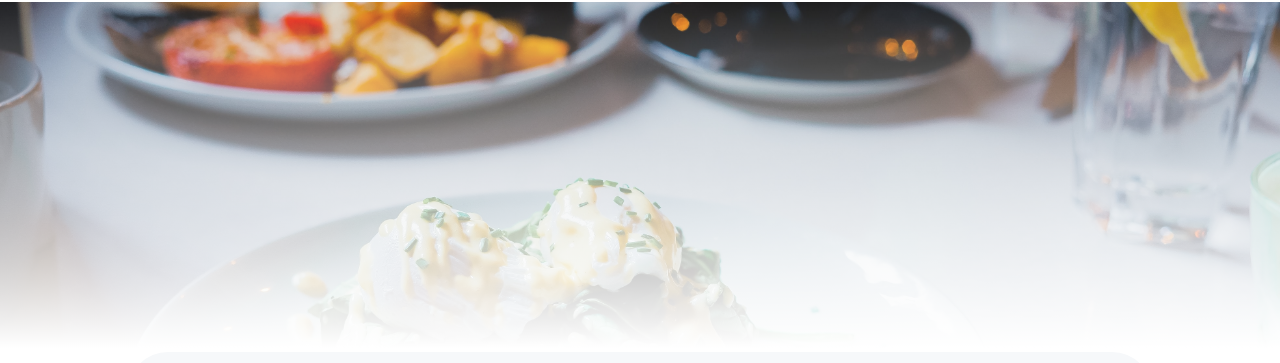
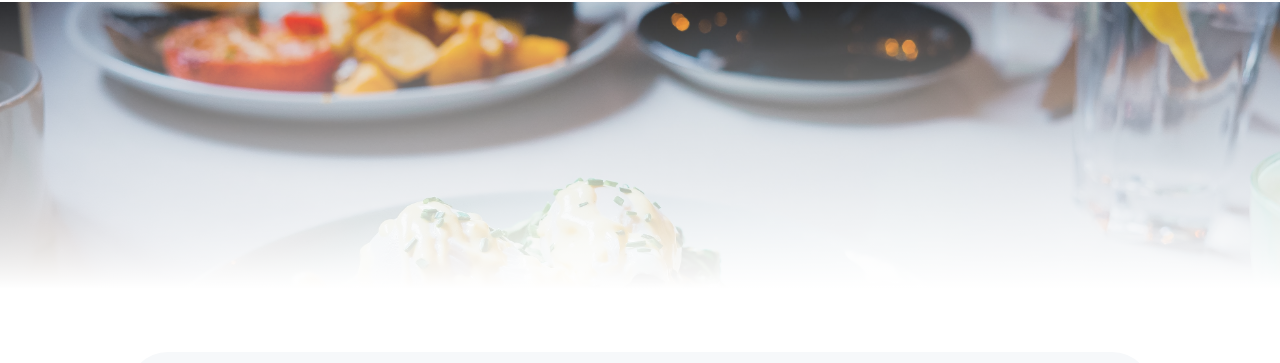
Before and after one commit to antoineThomasCode/AntoineTHOMAS_3_20032021, a website: page pages/a_la_francaise.html in a window 1280 px wide. Shown: the part 61-424 px from the top of the page. Drawn offline with Linux system fonts and the light colour scheme; a web font is replaced by a local one.

Commit message:
white shodow on picture menu

```diff
--- a/assets/CSS/menus.css
+++ b/assets/CSS/menus.css
@@ -225,8 +225,8 @@ footer {
       display: flex;
       width: 100%;
       position: absolute;
-      bottom: 375px;
-      background: linear-gradient(to bottom, rgba(255, 255, 255, 0), rgba(255, 255, 255, 0), #fff 98%, #fff 99%);
+      top: -330px;
+      background: linear-gradient(to bottom, rgba(255, 255, 255, 0), rgba(255, 255, 255, 0), #fff 85%, #fff 90%);
       z-index: 2;
       height: 100%; }
     main #menu-container {
--- a/assets/scss/menu.scss
+++ b/assets/scss/menu.scss
@@ -133,8 +133,8 @@ footer {
             display: flex;
             width: 100%;
             position: absolute;
-            bottom: 375px;
-            background: linear-gradient(to bottom, rgba(255, 255, 255, 0), rgba(255, 255, 255, 0), #fff 98%, #fff 99%);
+            top: -330px;
+            background: linear-gradient(to bottom, rgba(255, 255, 255, 0), rgba(255, 255, 255, 0), #fff 85%, #fff 90%);
             z-index: 2;
             height: 100%;
         }
```
